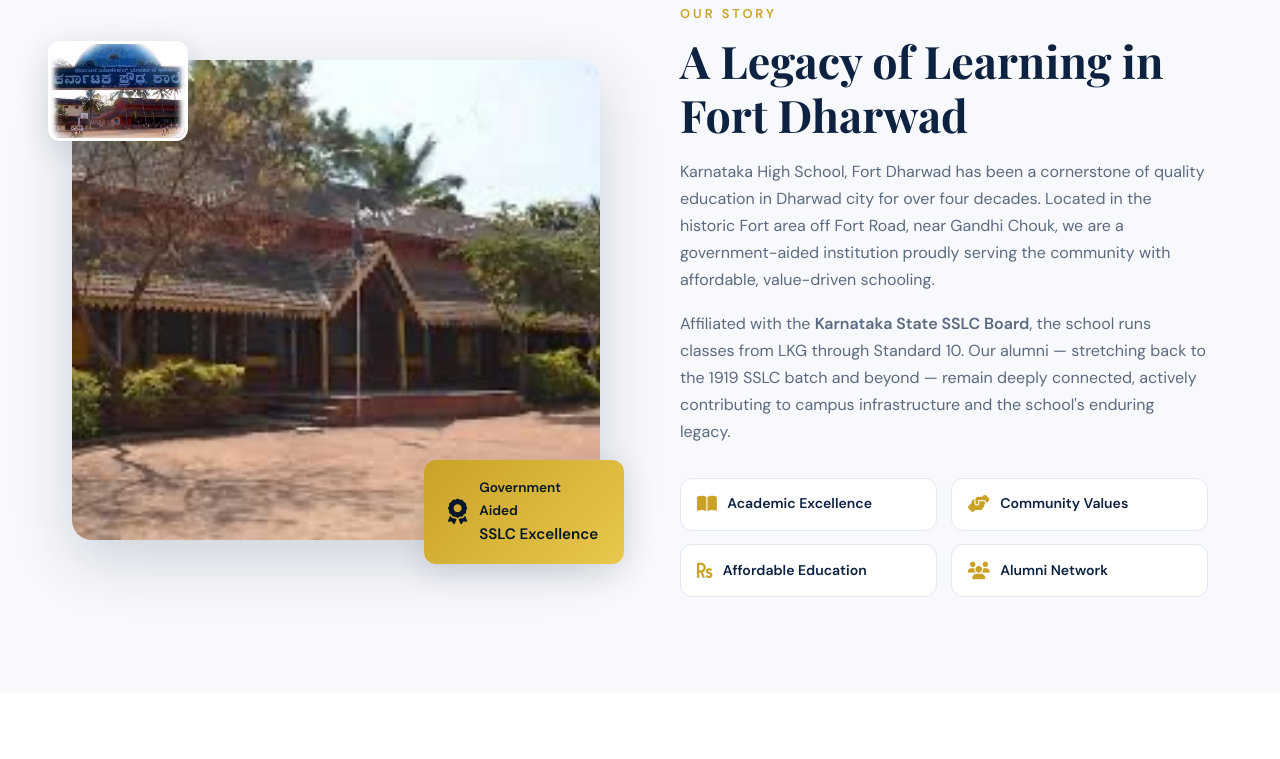
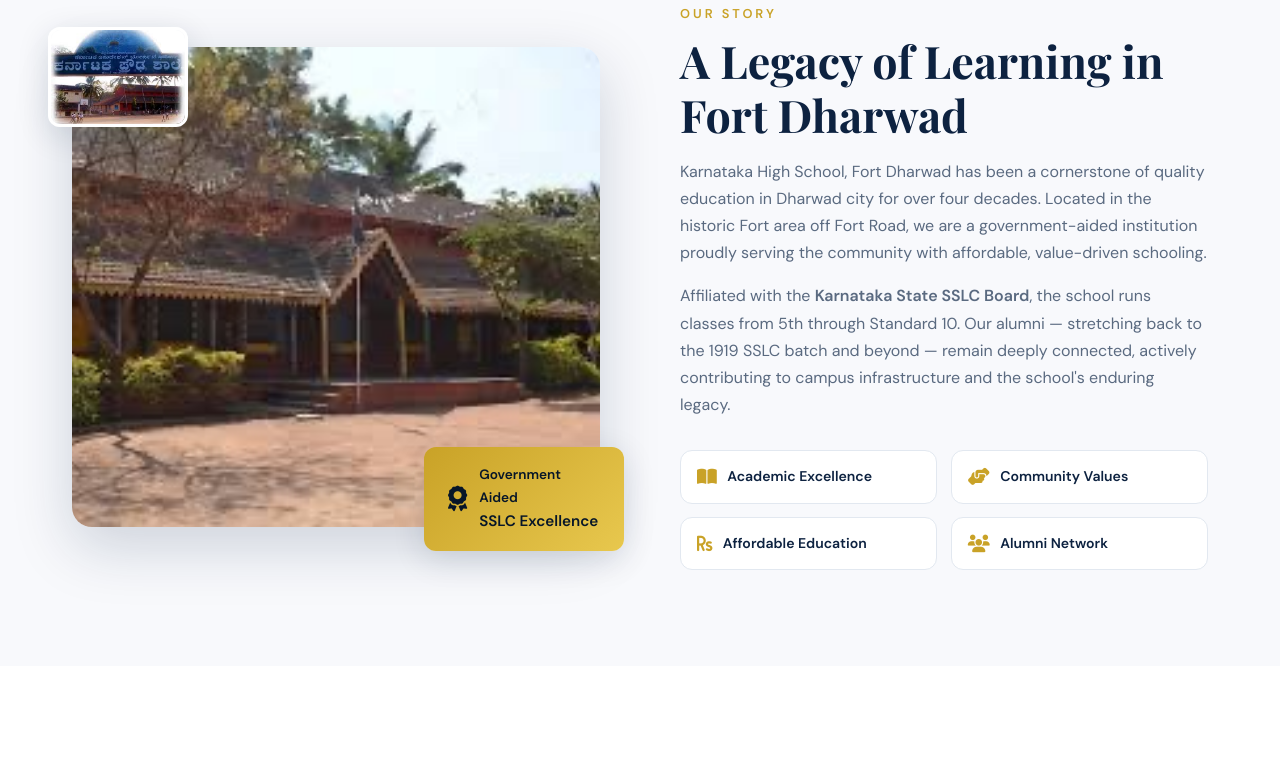
Before and after one commit to KiranH19/KHS-Website, a plain HTML site: page index.html in a window 1280 px wide. Shown: the part 1135-1894 px from the top of the page. Drawn offline with nearby package versions, Linux system fonts and the light colour scheme.

Commit message:
Update index.html

```diff
--- a/index.html
+++ b/index.html
@@ -119,8 +119,8 @@
         <div class="about-text reveal-right">
           <p class="section-label">Our Story</p>
           <h2 class="section-title">A Legacy of Learning in Fort Dharwad</h2>
-          <p class="about-desc">Karnataka High School, Fort Dharwad has been a cornerstone of quality education in Dharwad city for over four decades. Located in the historic Fort area off Fort Road, near Gandhi Chouk, we are a government-aided institution proudly serving the community with affordable, value-driven schooling.</p>
-          <p class="about-desc">Affiliated with the <strong>Karnataka State SSLC Board</strong>, the school runs classes from LKG through Standard 10. Our alumni — stretching back to the 1919 SSLC batch and beyond — remain deeply connected, actively contributing to campus infrastructure and the school's enduring legacy.</p>
+          <p class="about-desc">Karnataka High School, Fort Dharwad has been a cornerstone of quality education in Dharwad city for over four decades. Located in the historic Fort area off Fort Road, we are a government-aided institution proudly serving the community with affordable, value-driven schooling.</p>
+          <p class="about-desc">Affiliated with the <strong>Karnataka State SSLC Board</strong>, the school runs classes from 5th through Standard 10. Our alumni — stretching back to the 1919 SSLC batch and beyond — remain deeply connected, actively contributing to campus infrastructure and the school's enduring legacy.</p>
           <div class="about-pillars">
             <div class="pillar">
               <i class="fas fa-book-open"></i>
@@ -211,7 +211,7 @@
             <i class="fas fa-book"></i>
           </div>
           <h4>Library & Reading Room</h4>
-          <p>Curated collection of books, a reading corner, and a book bank to foster a love of learning beyond the classroom.</p>
+          <p>Curated collection of 15,700+ books, a reading corner, and a book bank to foster a love of learning beyond the classroom.</p>
         </div>
 
         <div class="facility-card reveal-up" style="--delay:0.1s">
```
